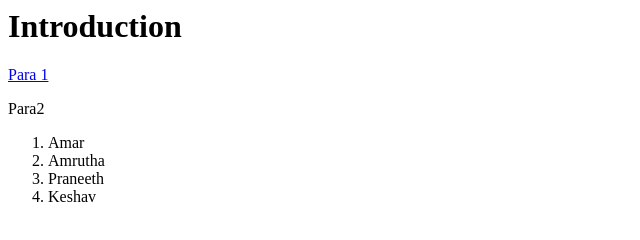
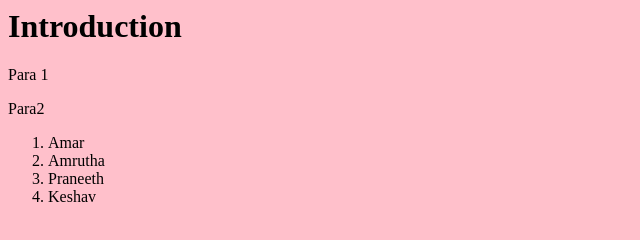
Before and after one commit to psr-jupiter/Prac, a plain HTML site: page index.html in a window 1280 px wide. Shown: the whole page, without its empty margins (0-640 px from the left). Drawn offline with Linux system fonts and the light colour scheme.

Commit message:
index file modified the bgcolor
File created

```diff
--- a/index.html
+++ b/index.html
@@ -2,11 +2,11 @@
 <head>
     <title>Main Page</title>
 </head>
-<body>
+<body bgcolor="pink">
     <h1>
         Introduction
     </h1>
-    <p><a href="#">Para 1</a></p>
+    <p>Para 1</a></p>
     <p>Para2</p>
     <ol>
         <li>Amar</li>
```
